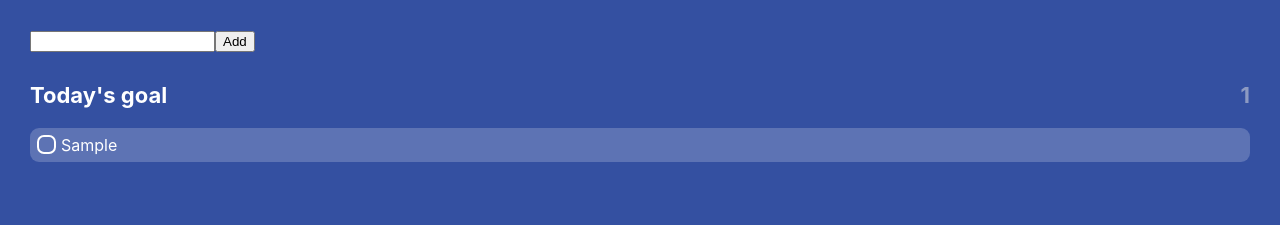
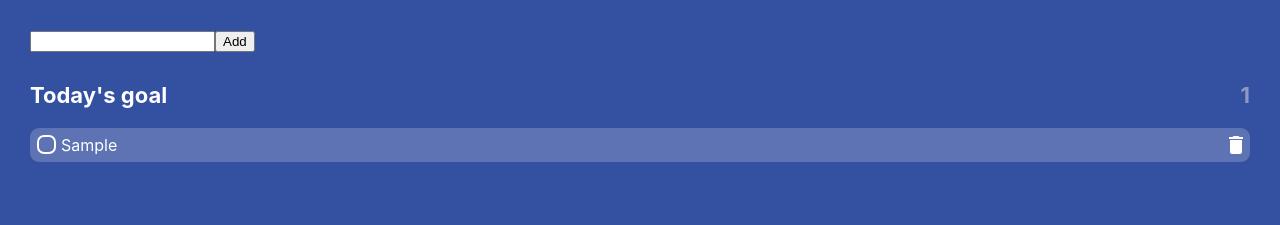
Before and after one commit to Jds-23/whats-my-goal, a React (Create React App) app: page / in a window 1280 px wide. Both pictures are taken after typing "Sample" into the empty fields and a click on the button "Add". Shown: the top 225 px of the page. Built offline with nearby package versions, Linux system fonts and the light colour scheme.

Commit message:
feat: add delete button which deletes a task

```diff
--- a/src/App.tsx
+++ b/src/App.tsx
@@ -35,6 +35,15 @@ function App() {
     });
     setTasks(mapped);
   };
+  const handleDelete = (id: string) => {
+    let filtered = tasks.filter((task) => {
+      if (!task.completed) {
+        setNofActiveTask((prv) => prv - 1);
+      }
+      return task.id !== id;
+    });
+    setTasks(filtered);
+  };
   return (
     <div className="app">
       <div>
@@ -54,6 +63,7 @@ function App() {
             key={id}
             id={id}
             handleDone={handleDone}
+            handleDelete={handleDelete}
           />
         );
       })}
--- a/src/components/Task/Task.css
+++ b/src/components/Task/Task.css
@@ -12,3 +12,6 @@
 .task__title {
   margin-left: 1.5rem;
 }
+.task__delete-icon {
+  margin-left: auto;
+}
--- a/src/components/Task/Task.tsx
+++ b/src/components/Task/Task.tsx
@@ -1,13 +1,20 @@
 import React from "react";
 import "./Task.css";
-
+import deleteSvg from "./delete.svg";
 interface props {
   title: string;
   completed: boolean;
   id: string;
   handleDone: Function;
+  handleDelete: Function;
 }
-const Task: React.FC<props> = ({ title, completed, id, handleDone }: props) => {
+const Task: React.FC<props> = ({
+  title,
+  completed,
+  id,
+  handleDone,
+  handleDelete,
+}: props) => {
   return (
     <div className="task">
       <label className="container">
@@ -21,10 +28,14 @@ const Task: React.FC<props> = ({ title, completed, id, handleDone }: props) => {
       <span className={`task__title ${completed && "task__title-completed"}`}>
         {title}
       </span>
+      <img
+        onClick={() => handleDelete(id)}
+        src={deleteSvg}
+        alt="delete"
+        className="task__delete-icon"
+      />
     </div>
   );
 };
 
-Task.propTypes = {};
-
 export default Task;
```
Also changed, not shown: src/components/Task/delete.svg (added).
